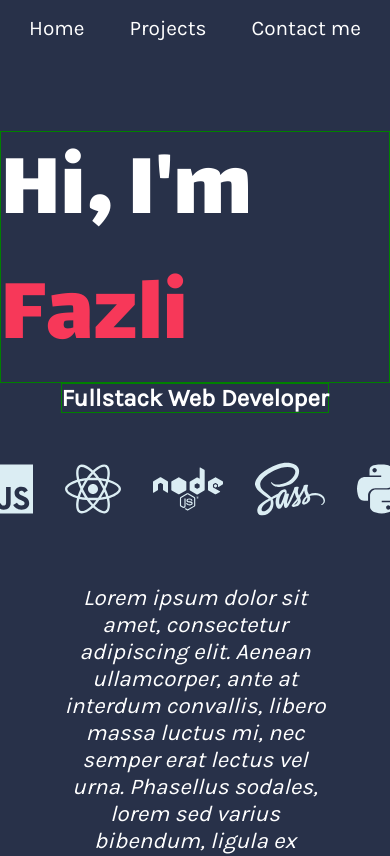
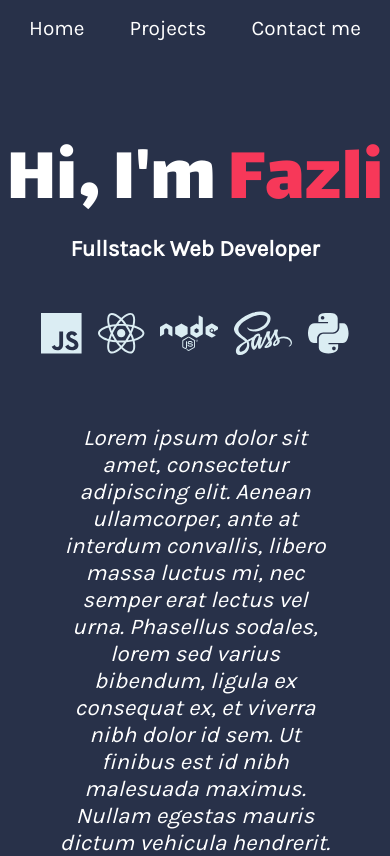
Before and after one commit to karafaze/portefolio, a React (Create React App) app: page / in a window 390 px wide. Shown: the top 856 px of the page. Built offline with nearby package versions, Linux system fonts and the light colour scheme.

Commit message:
modify responsive for header and name components

```diff
--- a/src/sass/components/_name.scss
+++ b/src/sass/components/_name.scss
@@ -6,17 +6,14 @@
     align-items: center;
     margin-bottom: 3em;
     &--name {
-        border: 1px solid black;
         font-family: $font-name;
         font-size: 8em;
         line-height: 1.3;
         @include tablet {
-            border: 1px solid red;
             font-size: 7em;
         }
         @include mobile {
-            border: 1px solid green;
-            font-size: 6em;
+            font-size: 5em;
         }
         & span {
             color: $color-ternary;
@@ -28,12 +25,10 @@
     &--job {
         font-size: 2em;
         @include tablet {
-            border: 1px solid red;
             font-size: 1.7em;
         }
         @include mobile {
-            border: 1px solid green;
-            font-size: 1.5em;
+            font-size: 1.4em;
         }
     }
 }
--- a/src/sass/components/_stack.scss
+++ b/src/sass/components/_stack.scss
@@ -2,9 +2,15 @@
     display: flex;
     justify-content: center;
     gap: 2em;
+    @include mobile{
+        gap: 1em;
+    }
     &--icon{
         font-size: 3.5em;
         color: $color-quaternary;
+        @include mobile{
+            font-size: 2.9em;
+        }
         &:hover{
             transform: scale(1.2);
             color: #fff
--- a/src/sass/layout/_header.scss
+++ b/src/sass/layout/_header.scss
@@ -22,7 +22,6 @@
         border-bottom: 1px solid $color-primary;
         &:hover{
             transform: scale(1.1);
-            // padding-bottom: .5em;
             border-bottom: 1px solid white;
         }
     }
```
